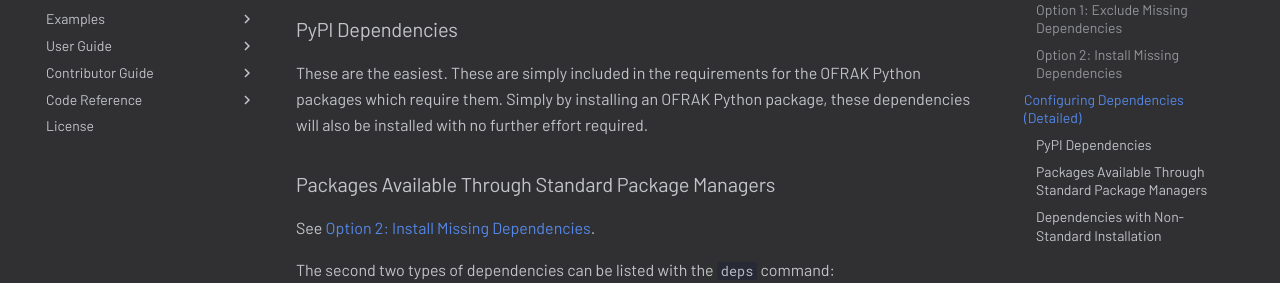
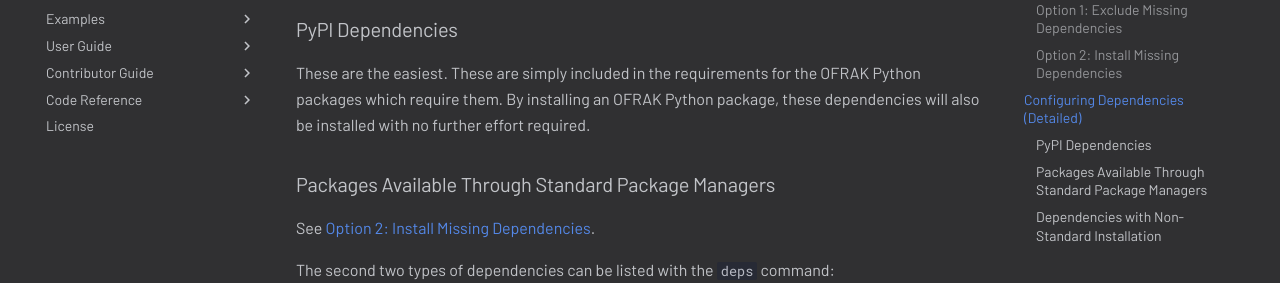
Before and after one commit to redballoonsecurity/ofrak, an MkDocs documentation site: the page built from docs/ofrak-cli.md, in a window 1280 px wide and 900 px high, scrolled down 2038 px. Shown: the part 197-480 px from the top of the window. Built offline with MkDocs 1.6.1 and Material for MkDocs 9.7.7, drawn with Linux system fonts in a browser that asks for light colours; comment, search, counter and statistics services are not loaded.

```diff
--- a/docs/ofrak-cli.md
+++ b/docs/ofrak-cli.md
@@ -93,7 +93,7 @@ OFRAK dependencies come in three "tiers":
 ### PyPI Dependencies
 These are the easiest.
 These are simply included in the requirements for the OFRAK Python packages which require them.
-Simply by installing an OFRAK Python package, these dependencies will also be installed with no
+By installing an OFRAK Python package, these dependencies will also be installed with no
 further effort required.
 
 ### Packages Available Through Standard Package Managers
```
Also changed, not shown: docs/install/pypi.md (+1 -1 lines), docs/user-guide/disassembler-backends/pyghidra.md (+1 -1 lines).
